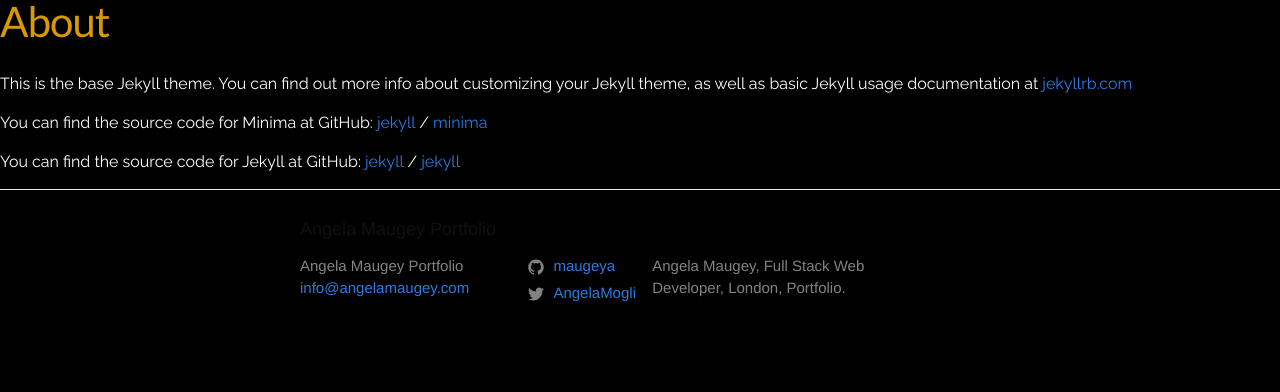
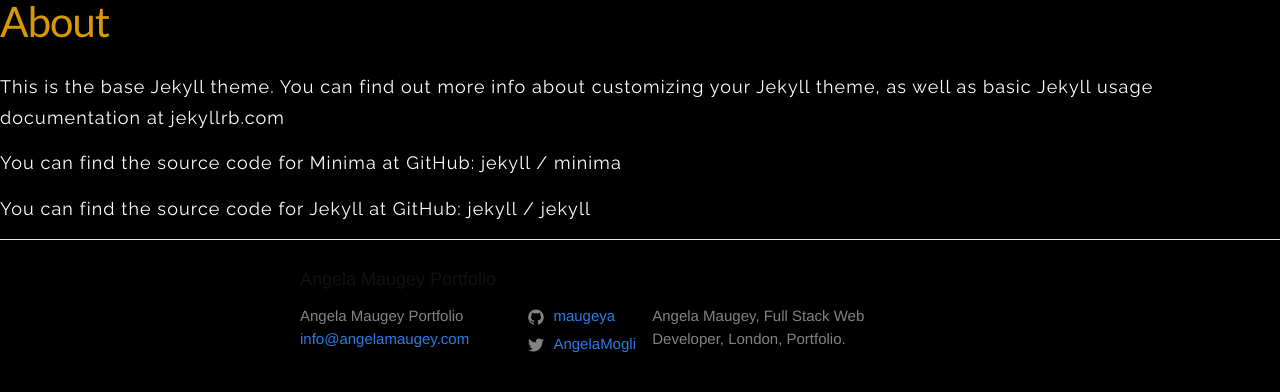
Before and after one commit to maugeya/maugeya.github.io, a Jekyll site: the page built from about.md, in a window 1280 px wide. Shown: the top 392 px of the page. Built offline with Jekyll 4.4.1, drawn with Linux system fonts in a browser that asks for light colours; some web fonts are replaced.

Commit message:
icon cdn added and working

```diff
--- a/_includes/head.html
+++ b/_includes/head.html
@@ -6,6 +6,7 @@
   <title>{% if page.title %}{{ page.title | escape }}{% else %}{{ site.title | escape }}{% endif %}</title>
   <meta name="description" content="{{ page.excerpt | default: site.description | strip_html | normalize_whitespace | truncate: 160 | escape }}">
 
+  <link rel="stylesheet" href="https://cdnjs.cloudflare.com/ajax/libs/font-mfizz/2.4.1/font-mfizz.min.css">
   <script src="https://ajax.googleapis.com/ajax/libs/jquery/1.12.4/jquery.min.js"></script>
   <link href="https://fonts.googleapis.com/icon?family=Material+Icons" rel="stylesheet">
   <link rel="stylesheet" href="https://cdnjs.cloudflare.com/ajax/libs/materialize/0.100.1/css/materialize.min.css">
--- a/_includes/header.html
+++ b/_includes/header.html
@@ -30,20 +30,19 @@
     #{% endif %}#
   </div> -->
   <ul id="dropdown1" class="dropdown-content">
-    <li><a href="#projects">All Projects Overview</a></li>
-    <li><a href="#!">Project 1</a></li>
-    <li><a href="#!">Project 2</a></li>
-    <li><a href="#!">Project 3</a></li>
-    <li><a href="#!">Project 4</a></li>
+    <li><a href="#projects">All Projects</a></li>
+    {% for project in site.projects %}
+      <li><a href="{{ project.url | prepend: site.baseurl }}" class="dropdown-links">{{ project.title }}</a></li>
+    {% endfor %}
   </ul>
   <div class="navbar-fixed">
     <nav>
       <div class="nav-wrapper">
-        <a href="#home" class="brand-logo">AM</a>
+        <a href="#home" class="brand-logo"><img src="http://i.imgur.com/SCK2sTG.png" alt=""></a>
         <ul class="right hide-on-med-and-down">
-          <li><a href="#about" class="nav-links active">About</a></li>
-          <li><a class="dropdown-button nav-links active" href="#!" data-activates="dropdown1">Projects<i class="material-icons right">arrow_drop_down</i></a></li>
-          <li><a href="#contact active" class="nav-links">Contact</a></li>
+          <li><a href="#about" class="nav-links">About</a></li>
+          <li><a class="dropdown-button nav-links" href="#!" data-activates="dropdown1">Projects<i class="material-icons right">arrow_drop_down</i></a></li>
+          <li><a href="#contact" class="nav-links">Contact</a></li>
         </ul>
       </div>
     </nav>
--- a/_layouts/project.html
+++ b/_layouts/project.html
@@ -1,6 +1,7 @@
 ---
 layout: default
 ---
+
 <article class="post">
 
   <header class="post-header">
--- a/_sass/minima/_layout.scss
+++ b/_sass/minima/_layout.scss
@@ -262,13 +262,20 @@
   }
   div {
     &.nav-wrapper {
+      a {
+        &.brand-logo {
+          img {
+            height: 40px;
+          }
+        }
+      }
       ul {
         li {
           a {
             &.nav-links {
                 color: #D99A01;
                 text-transform: uppercase;
-                letter-spacing: 1.2px;
+                letter-spacing: 1.3px;
                 font-family: 'Lato', sans-serif;
                 &:hover {
                   text-decoration: none;
@@ -289,9 +296,12 @@
     letter-spacing: 1.1px;
     color: #D99A01;
   }
-  p {
+  p, a {
     font-family: 'Raleway', sans-serif;
     color: white;
+    font-size: 18px;
+    line-height: 170%;
+    letter-spacing: 1.1px;
   }
 }
 
@@ -313,11 +323,25 @@
 
 #home {
   height: 100vh;
-  background-image: linear-gradient(rgba(0, 0, 0, 0.3), rgba(0, 0, 0, 0.3)), url('https://i.imgur.com/CNI5ms7.jpg');
+  background-image: linear-gradient(rgba(0, 0, 0, 0.45), rgba(0, 0, 0, 0.45)), url('https://i.imgur.com/CNI5ms7.jpg');
   background-position: center;
   background-size: cover;
   background-repeat: no-repeat;
   position: relative;
+  div {
+    &.mainTitle {
+      position:absolute;
+      text-align: center;
+      text-transform: uppercase;
+      top: 30%;
+      left: 50%;
+      transform: translate(-50%, -50%);
+      h1, h2 {
+        color: white;
+        letter-spacing: 1.3px;
+      }
+    }
+  }
   div {
     &.nextSection {
       position: absolute;
@@ -328,8 +352,10 @@
         i {
           &.downArrow {
             color: #D99A01;
-            animation:pulse 1s ease-out;
-            animation-iteration-count: infinite;
+            &:hover {
+              animation: pulse 1s ease-out;
+              animation-iteration-count: infinite;
+            }
 
           }
         }
@@ -338,6 +364,8 @@
   }
 
 }
+
+
 
 @keyframes pulse {
   0% {
@@ -366,6 +394,7 @@
       &#projects {
         ul {
           margin-left: 0;
+
         }
       }
     }
```
Also changed, not shown: _layouts/index.html (+7 -2 lines), app.js (+13 -0 lines).
